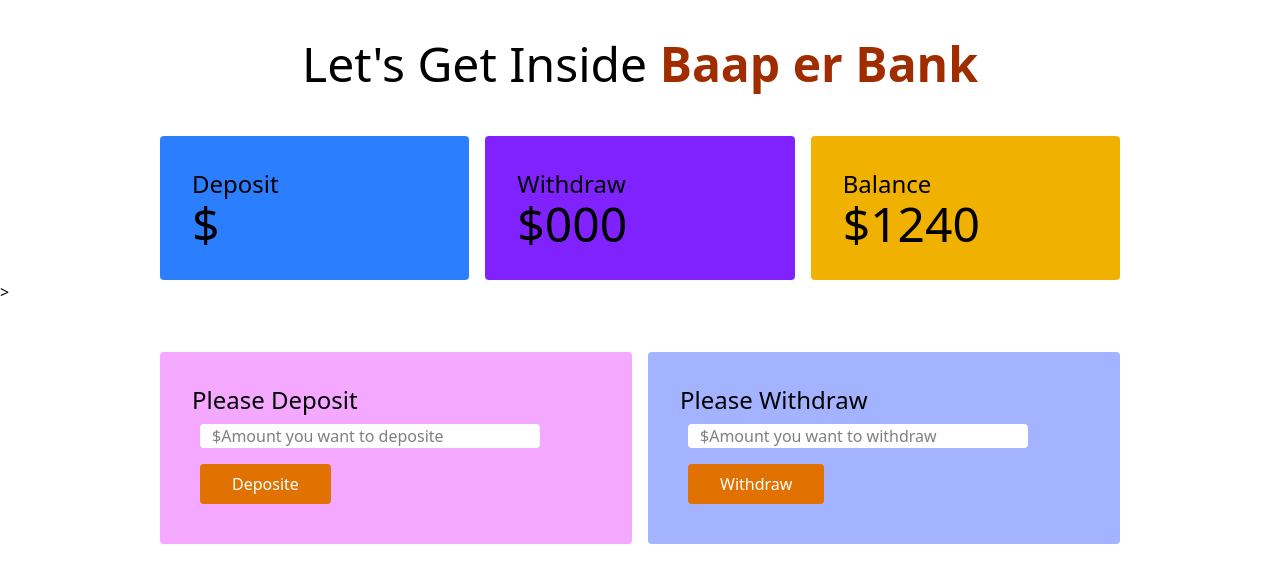
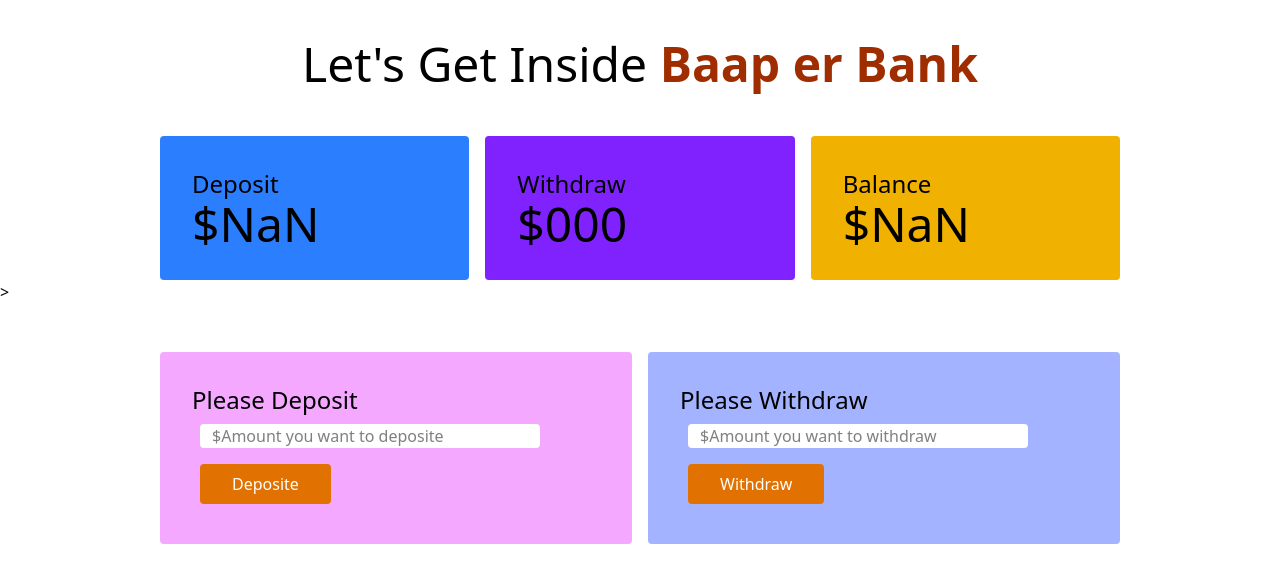
Before and after one commit to sadiapeu22/baap-er-bank, a plain HTML site: page bank.html in a window 1280 px wide. Both pictures are taken after a click on the button "Deposite". Drawn offline with nearby package versions, Linux system fonts and the light colour scheme.

Commit message:
deposite and balance calculation

```diff
--- a/bank.html
+++ b/bank.html
@@ -20,12 +20,12 @@
 
                <div class="bg-violet-600 p-8 rounded-sm">
                 <h4 class="text-2xl">Withdraw</h4>
-                <h2 class="text-5xl">$<span id="deposite-total">000</span></h2>
+                <h2 class="text-5xl">$<span id="withdraw-total">000</span></h2>
                </div>
 
                <div class="bg-yellow-500 p-8 rounded-sm">
                 <h4 class="text-2xl">Balance</h4>
-                <h2 class="text-5xl">$<span id="deposite-total">1240</span></h2>
+                <h2 class="text-5xl">$<span id="balance-total">1240</span></h2>
                </div>
             </div>
          </section>
--- a/js/deposite.js
+++ b/js/deposite.js
@@ -4,12 +4,37 @@ document.getElementById('btn-deposite').addEventListener('click',function(){
     //console.log('clicked');
     //step 2 get the deposite amount from the deposite input field
     const depositeField = document.getElementById('user-deposite');
-    const depositeAmount = depositeField.value;
+    const newDepositeAmountString = depositeField.value;
+    const newDepositeAmount = parseFloat(newDepositeAmountString);
+    //console.log(typeof newDepositeAmount)
     //console.log(depositeAmount);
     //step 3 get the deposite current total amount
     //for non input(element other than input, textarea) use innerText to get the text
     const depositeTotalElement = document.getElementById('deposite-total');
-    const depositeTotal = depositeTotalElement.innerText;
-    depositeTotalElement.innerText = depositeAmount;
+    const previousDepositeTotalString = depositeTotalElement.innerText;
+    const previousDepositeTotal = parseFloat(previousDepositeTotalString);
+
+//step-4 add number to set the total deposite
+    const currentDepositeTotal = previousDepositeTotal + newDepositeAmount;
+
+    depositeTotalElement.innerText = currentDepositeTotal;
+
+
+    //step-5 balance total amount
+    const balanceTotalElement = document.getElementById('balance-total');
+    const previousBalanceTotalString = balanceTotalElement.innerText;
+    const previousBalanceTotal = parseFloat(previousBalanceTotalString);
+
+    //step 6 calculate current total balance
+    const currentBalanceTotal = previousBalanceTotal + newDepositeAmount;
+    //set the balance total
+    balanceTotalElement.innerText = currentBalanceTotal;
+
+
+
+
+
+     //step-7 clear the deposite field
+     depositeField.value = '';
 
 })
```
